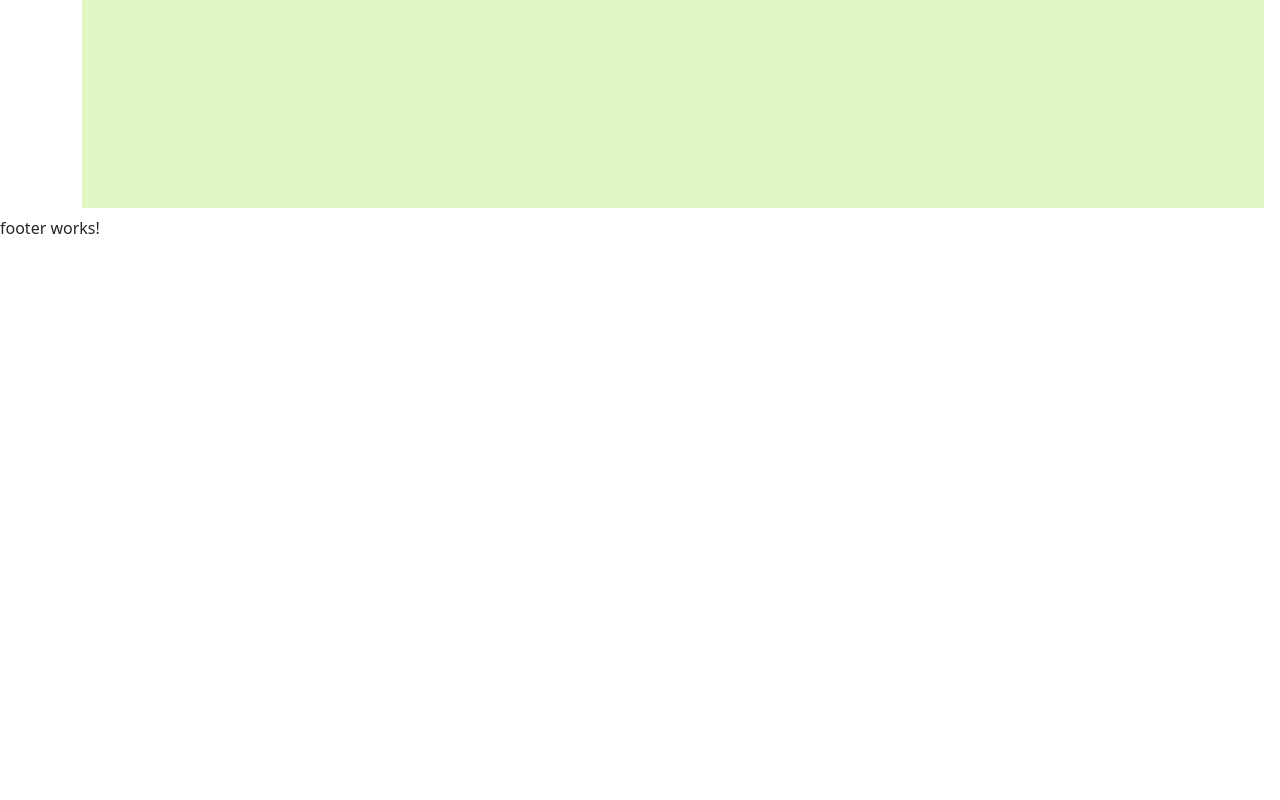
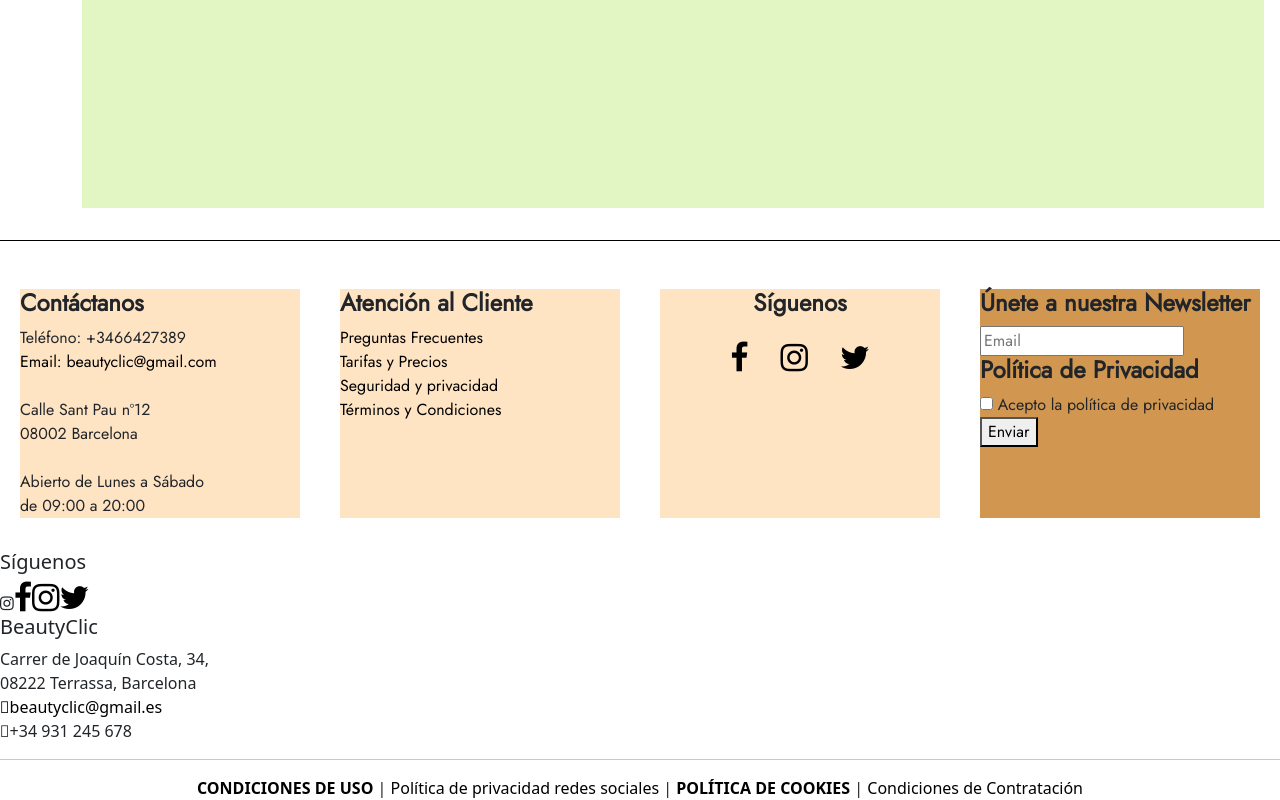
Before and after one commit to eanton71/BeautyCLIC_Front, an Angular app: page /home in a window 1280 px wide. Shown: the part 1234-2034 px from the top of the page. Before the commit the page ends 1490 px from the top, so only its background shows below. Built offline with nearby package versions, Linux system fonts and the light colour scheme.

Commit message:
Hecho el footer, falta hacer formulario de Newsletter y retoques

```diff
--- a/src/app/components/shared/footer/footer.component.html
+++ b/src/app/components/shared/footer/footer.component.html
@@ -1 +1,124 @@
-<p>footer works!</p>
+<link rel="stylesheet" href="https://cdnjs.cloudflare.com/ajax/libs/font-awesome/4.7.0/css/font-awesome.min.css">
+<link href='https://fonts.googleapis.com/css?family=Jost' rel='stylesheet'>
+
+<hr style="color:black; opacity: 100; margin-bottom: 3em; margin-top: 2em;">
+<div class="footer-container">
+
+
+  <div class="footer-box-normal">
+    <h2>Contáctanos</h2>
+    <div class="footer-content">
+      Teléfono: +3466427389<br>
+      <a href="mailto:beautyclic@gmail.com">Email: beautyclic@gmail.com</a><br>
+      <br>
+      Calle Sant Pau nº12<br>
+      08002 Barcelona<br>
+      <br>
+      Abierto de Lunes a Sábado<br>
+      de 09:00 a 20:00<br>
+    </div>
+
+  </div>
+  <div class="footer-box-normal">
+    <h2>Atención al Cliente</h2>
+    <div class="footer-content">
+      <a href="#" src="">Preguntas Frecuentes</a><br>
+      <a href="#" src="">Tarifas y Precios</a><br>
+      <a href="#" src="">Seguridad y privacidad</a><br>
+      <a href="#" src="">Términos y Condiciones</a><br>
+    </div>
+
+  </div>
+  <div class="footer-box-normal">
+    <div class="footer-centered">
+      <h2>Síguenos</h2>
+
+
+      <div class="footer-content">
+        <a href="https://es-es.facebook.com/" target="_blank"
+          ><i class="fa fa-facebook fa-2x"></i>
+        </a>
+        <a href="https://www.instagram.com/" target="_blank">
+          <i class="fa fa-instagram fa-2x"></i>
+        </a>
+        <a href="https://www.twitter.com/" target="_blank">
+          <i class="fa fa-twitter fa-2x fa"></i>
+        </a>
+      </div>
+    </div>
+
+  </div>
+  <div class="footer-box-big">
+    <h2>Únete a nuestra Newsletter</h2>
+    <div class="footer-content">
+      <input  type="text" placeholder="Email" />
+      <h2>Política de Privacidad</h2>
+      <input type="checkbox" /> Acepto la política de privacidad
+      <br>
+      <button>Enviar</button>
+    </div>
+
+  </div>
+
+</div>
+
+
+<div class="footer-clic">
+    <div class="siguenos">
+      <h5>Síguenos</h5>
+      <i class="fa fa-instagram"></i>
+      <a href="https://es-es.facebook.com/" target="_blank"
+        ><i class="fa fa-facebook fa-2x"></i>
+      </a>
+      <a href="https://www.instagram.com/" target="_blank">
+        <i class="fa fa-instagram fa-2x"></i>
+      </a>
+      <a href="https://www.instagram.com/" target="_blank">
+        <i class="fa fa-twitter fa-2x fa"></i>
+      </a>
+    </div>
+    <div class="beauty-clic">
+      <div class="location-clic">
+        <h5>BeautyClic</h5>
+        <i class="fa-solid fa-location-dot"></i>
+        <span
+          >Carrer de Joaquín Costa, 34,<br />08222 Terrassa, Barcelona</span
+        >
+      </div>
+      <div class="location-clic">
+        <a
+          href="https://www.google.com/intl/es/gmail/about/"
+          target="_blank"
+        >
+          <i class="fa-solid fa-envelope"></i>
+          <span>beautyclic@gmail.es</span>
+        </a>
+      </div>
+      <div class="location-clic">
+        <i class="fa-solid fa-mobile"></i>
+        <span>+34 931 245 678</span>
+      </div>
+    </div>
+  </div>
+  <hr />
+  <div class="footer-container">
+    <div class="footer_bottom">
+      <div class="condiciones-politicas">
+        <a href="#" title="Condiciones de uso"
+          ><strong>CONDICIONES DE USO</strong></a
+        >
+        |
+        <a href="#" title="Política de privacidad redes sociales"
+          >Política de privacidad redes sociales</a
+        >
+        |
+        <a href="#" title="Politica de cookies"
+          ><b>POLÍTICA DE COOKIES</b></a
+        >
+        |
+        <a href="#" title="Condiciones de Contratación"
+          >Condiciones de Contratación</a
+        >
+      </div>
+    </div>
+  </div>
--- a/src/app/components/shared/footer/footer.component.scss
+++ b/src/app/components/shared/footer/footer.component.scss
@@ -0,0 +1,45 @@
+.footer-container {
+    display: flex;
+    flex-wrap:wrap;
+    justify-content:space-around;
+    align-content:flex-start;
+
+}
+
+a {
+    color: black;
+    text-decoration: none;
+}
+
+a:hover {
+    color: rgba(0, 119, 255, 0.644);
+    text-decoration: underline;
+}
+
+.footer-container h2 {
+    font-family: Jost;
+    font-size: 24px;
+    font-weight:  bold;
+}
+
+
+.footer-content {
+    font-family: Jost;
+    font-size: 16px;
+}
+
+.footer-box-normal {
+    background-color: bisque;
+    width: 280px;
+    margin-bottom: 2em;
+}
+
+.footer-box-big {
+    background-color: rgb(209, 151, 81);
+    width: 280px;
+    margin-bottom: 2em;
+}
+
+.footer-centered { text-align: center;}
+
+.footer-content i {padding: 0.5em 0.5em 0em 0.5em;}
```
